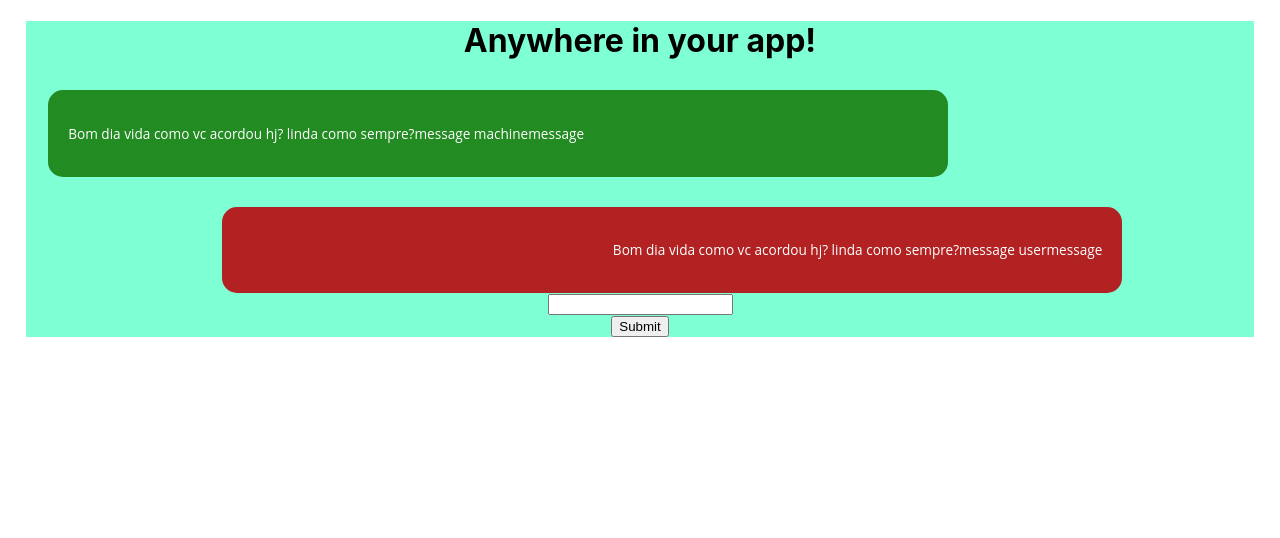
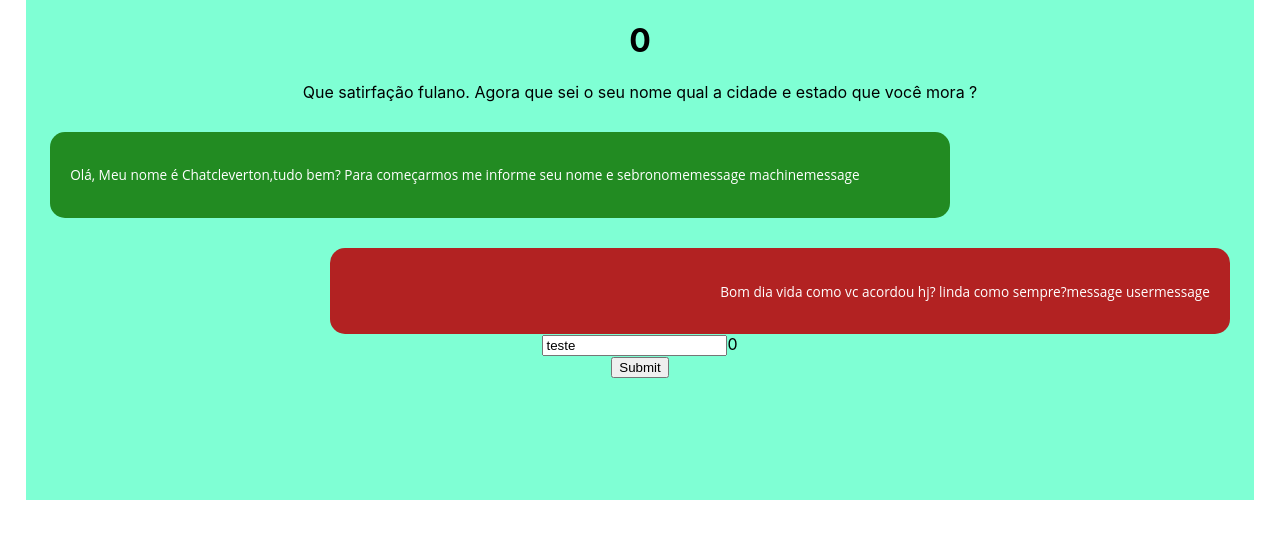
Before and after one commit to EFranklyn/chat, a React (Create React App) app: page / in a window 1280 px wide. Shown: the top 538 px of the page. Built offline with nearby package versions, Linux system fonts and the light colour scheme.

Commit message:
change form

```diff
--- a/src/components/balloon/index.jsx
+++ b/src/components/balloon/index.jsx
@@ -8,6 +8,7 @@ export default function Ballon(props){
    const classeUserp ='message'+ ' '  + props.user+ 'message'
    const classeUserBaloon ='baloon'+' '  + props.user + 'baloon'
    return(
+    <div className={`${props.user}boxdiv`}>
     <div className={classeUserBaloon}>
      <div >
        <p className={classeUserp}>
@@ -16,5 +17,6 @@ export default function Ballon(props){
        </p>
       </div>
     </div>
+    </div>
   );
   }
--- a/src/components/balloon/style.css
+++ b/src/components/balloon/style.css
@@ -1,5 +1,10 @@
-.boxdiv{
-
+.userboxdiv{
+    display: flex;
+    flex-direction: row-reverse;
+}
+.machineboxdiv{
+    display: flex;
+    flex-direction: row;
 }
 .baloon{
 
@@ -12,18 +17,17 @@
     height: auto;
     color: #fff;
     padding: 20px;
-    position: relative;
+    /* position: relative; */
     margin-top: 30px;
 
     align-items: end;
 }
 
 .userbaloon{
-    margin: right;
-    /* margin-left: 15%; */
-    /* right: 25px; */
-    right: -16%;
+    display: flex;
+    flex-direction: row-reverse;
     background: firebrick;
+    margin-right: 2% ;
 
 }
 .machinebaloon{
--- a/src/components/input/index.jsx
+++ b/src/components/input/index.jsx
@@ -1,18 +1,28 @@
 import React from 'react';
 import { Formik } from 'formik';
 import './style.css';
-export default function Input(){
+export default function Input(props){
+
+
+  const keydown = e =>{
+    if (e.keyCode === 13){
+
+      alert('teste')
+      }
+    }
 
     return(
-    <div className="Box">
-
+    <div >
             <input
-              type="email"
-              name="email"
-              // onChange={handleChange}
-              // onBlur={handleBlur}
-              // value={values.email}
+              type={props.type}
+              name={props.name}
+              // onChange={props.handleChange}
+              onBlur={props.handleBlur}
+              values={props.values}
+              onKeyDown={(e)=>keydown(e)}
+              defaultValue='teste'
             />
+            {props.step}
     </div>
   );
   }
--- a/src/viewChat/Index.jsx
+++ b/src/viewChat/Index.jsx
@@ -4,24 +4,97 @@ import './style.css';
 import Input from '../components/input';
 import Ballon from '../components/balloon';
 
+const values ={
+name:'',
+city:'',
+dtnasc:'',
+email:'',
+score:''
+}
+const configInput =[{
+  placeholder:'teste',
+  name:'name',
+  type:'name'
+},
+{
+  placeholder:'Cidade',
+  name:'city',
+  type:'city'
+},
+{
+  placeholder:'Data de Nascimento',
+  name:'dtnasc',
+  type:'date'
+},
+{
+  placeholder:'Email',
+  name:'email',
+  type:'email'
+},
+{
+  placeholder:'Score',
+  score:'score',
+  type:''
+
+}
+
+]
+
+const messages = [{message:"Olá, Meu nome é Chatcleverton,tudo bem? Para começarmos me informe seu nome e sebronome",
+                  user:'machine'
+},
+
+]
 export default function Basic(){
+const[step,setStep] = React.useState(0)
+// const[messages,setMessage] = React.useState([])
 
+const machinemessages = [
+
+"Que satirfação fulano. Agora que sei o seu nome qual a cidade e estado que você mora ?",
+"Legal, agora que sabemos sua cidade e estado quando foi que você nasceu ?",
+"agora me fala teu email, por favor.",
+"você finalizou o teste faça uma avaliação"
+]
+// React.useEffect(() => {
+//   messages.push({message:machinemessages[step]})
+// },[]);
+
+// messages.push({message:machinemessages[step]})
+
+
+const setMessages =(message) =>{
+let steplocal = step
+let user = message
+setStep(steplocal + 1)
+if(user!==''){
+  user = 'machine'
+}else{
+  user= 'user'
+}
+messages.push({message:machinemessages[step],user:user})
+console.log(messages)
+
+}
   return(
   <div className="Box">
-    <h1>Anywhere in your app!</h1>
+    <h1>{step}</h1>
+    {machinemessages[step]}
+
+
     <Formik
-      initialValues={{ email: '', password: '' }}
-      validate={values => {
-        const errors = {};
-        if (!values.email) {
-          errors.email = 'Required';
-        } else if (
-          !/^[A-Z0-9._%+-]+@[A-Z0-9.-]+\.[A-Z]{2,}$/i.test(values.email)
-        ) {
-          errors.email = 'Invalid email address';
-        }
-        return errors;
-      }}
+      initialValues={values}
+      // validate={values => {
+      //   const errors = {};
+      //   if (!values.email) {
+      //     errors.email = 'Required';
+      //   } else if (
+      //     !/^[A-Z0-9._%+-]+@[A-Z0-9.-]+\.[A-Z]{2,}$/i.test(values.email)
+      //   ) {
+      //     errors.email = 'Invalid email address';
+      //   }
+      //   return errors;
+      // }}
       onSubmit={(values, { setSubmitting }) => {
         setTimeout(() => {
           alert(JSON.stringify(values, null, 2));
@@ -39,7 +112,7 @@ export default function Basic(){
         isSubmitting,
         /* and other goodies */
       }) => (
-        <form onSubmit={handleSubmit}>
+        <form >
           {/* <input
             type="email"
             name="email"
@@ -47,21 +120,49 @@ export default function Basic(){
             onBlur={handleBlur}
             value={values.email}
           /> */}
+
           {errors.email && touched.email && errors.email}
-          <Ballon
-          message='Bom dia vida como vc acordou hj? linda como sempre?'
-          user='machine'
-          />
+
+
+          {messages.map((message) => (
+            <div>
+            <Ballon
+            message={message.message}
+            user={message.user}
+            />
+
+
+            </div>
+            ))}
+
           <Ballon
           message='Bom dia vida como vc acordou hj? linda como sempre?'
           user='user'
+
           />
 
-          <Input/>
+          <Input
+          // handleChange={handleChange}
+          // handleBlur={handleBlur}
+          values={values}
+          placeholder={configInput[step].placeholder}
+          name={configInput[step].name}
+          step={step}
+          type={configInput[step].type}
+          />
+
+
+
+
           {errors.password && touched.password && errors.password}
           <button type="submit" disabled={isSubmitting}>
             Submit
           </button>
+          {/* <button type="button"
+          disabled={isSubmitting}
+          onClick={() => setMessages('teste')}>
+            avaçar
+          </button> */}
         </form>
       )}
     </Formik>
--- a/src/viewChat/style.css
+++ b/src/viewChat/style.css
@@ -3,6 +3,9 @@
     background-color: aquamarine;
     margin-left: 2%;
     margin-right: 2%;
+    height: 500px;
+    display: block;
+    overflow: scroll;
     /* display: flex;
     flex-direction: column; */
 
```
